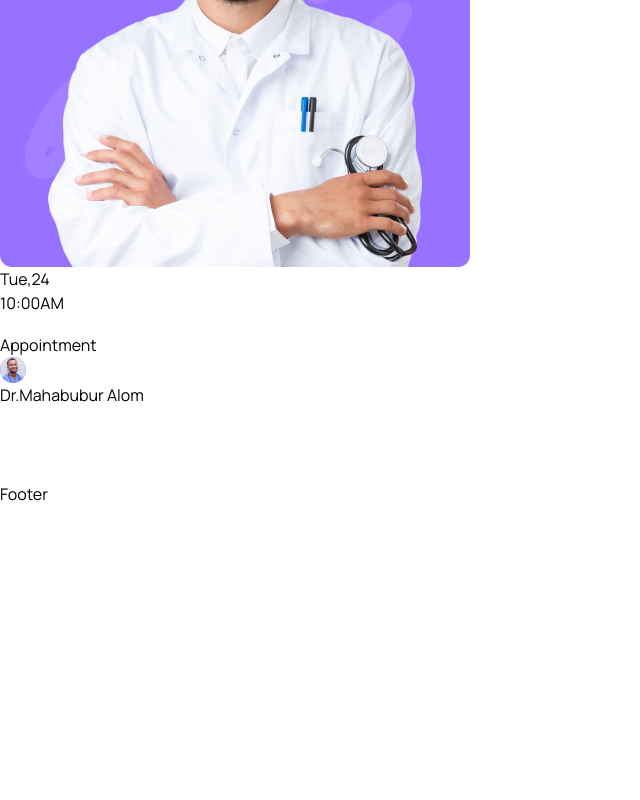
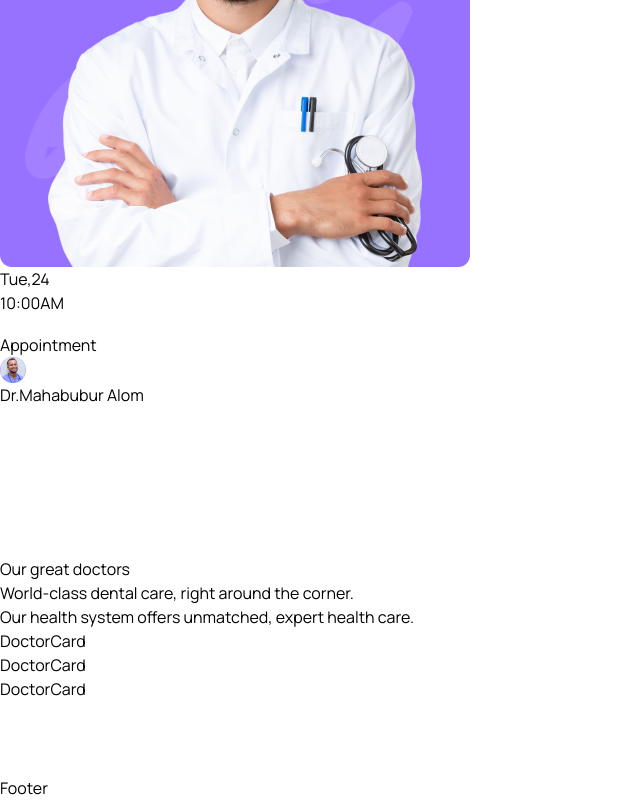
Before and after one commit to farhanshahriyar/dentistApp, a React (Vite) app: page /home in a window 1280 px wide. Shown: the part 5496-6296 px from the top of the page, without its empty margins (0-640 px from the left). Before the commit the page ends 6002 px from the top, so only its background shows below. Built offline with nearby package versions, Linux system fonts and the light colour scheme.

Commit message:
installed doctorCard

```diff
--- /dev/null
+++ b/src/components/Doctors/DoctorCard.jsx
@@ -0,0 +1,9 @@
+const DoctorCard = () => {
+  return (
+    <div>
+        DoctorCard
+    </div>
+  )
+}
+
+export default DoctorCard
--- /dev/null
+++ b/src/components/Doctors/DoctorList.jsx
@@ -0,0 +1,12 @@
+import { doctors } from './../../assets/data/doctors'
+import DoctorCard from './DoctorCard'
+
+const DoctorList = () => {
+  return (
+    <div className='grid grid-cols-1 sm:grid-cols-2 md:grid-cols-3 gap-5 lg:gap-[30px] mt-[30px] lg:mt-[55px]'>
+        {doctors.map((doctor,index) => <DoctorCard key={index} doctor={doctor}/>)}
+    </div>
+  )
+}
+
+export default DoctorList
--- a/src/pages/Home.jsx
+++ b/src/pages/Home.jsx
@@ -13,6 +13,7 @@
 import About from '../components/About/About';
 import Services from '../components/Services/Services';
 import Featured from '../components/Featured/Featured';
+import DoctorList from '../components/Doctors/DoctorList';
 
 
 const Home = () => {
@@ -137,6 +138,18 @@
       {/* ===== featured section ===== */}
       <Featured/>
       {/* ===== featured section ends ===== */}
+      <section>
+        <div className="container">
+          <div className="xl:w-[470px] mx-auto">
+            <h2 className="heading text-center">Our great doctors</h2>
+            <p className="text__para text-center">World-class dental care, right around the corner.<br/>Our health system offers unmatched, expert health care.
+            </p>
+          </div>
+          <DoctorList/>
+        </div>
+      </section>
+      {/* ===== great doctors section ===== */}
+
 
     </>
   )
```
